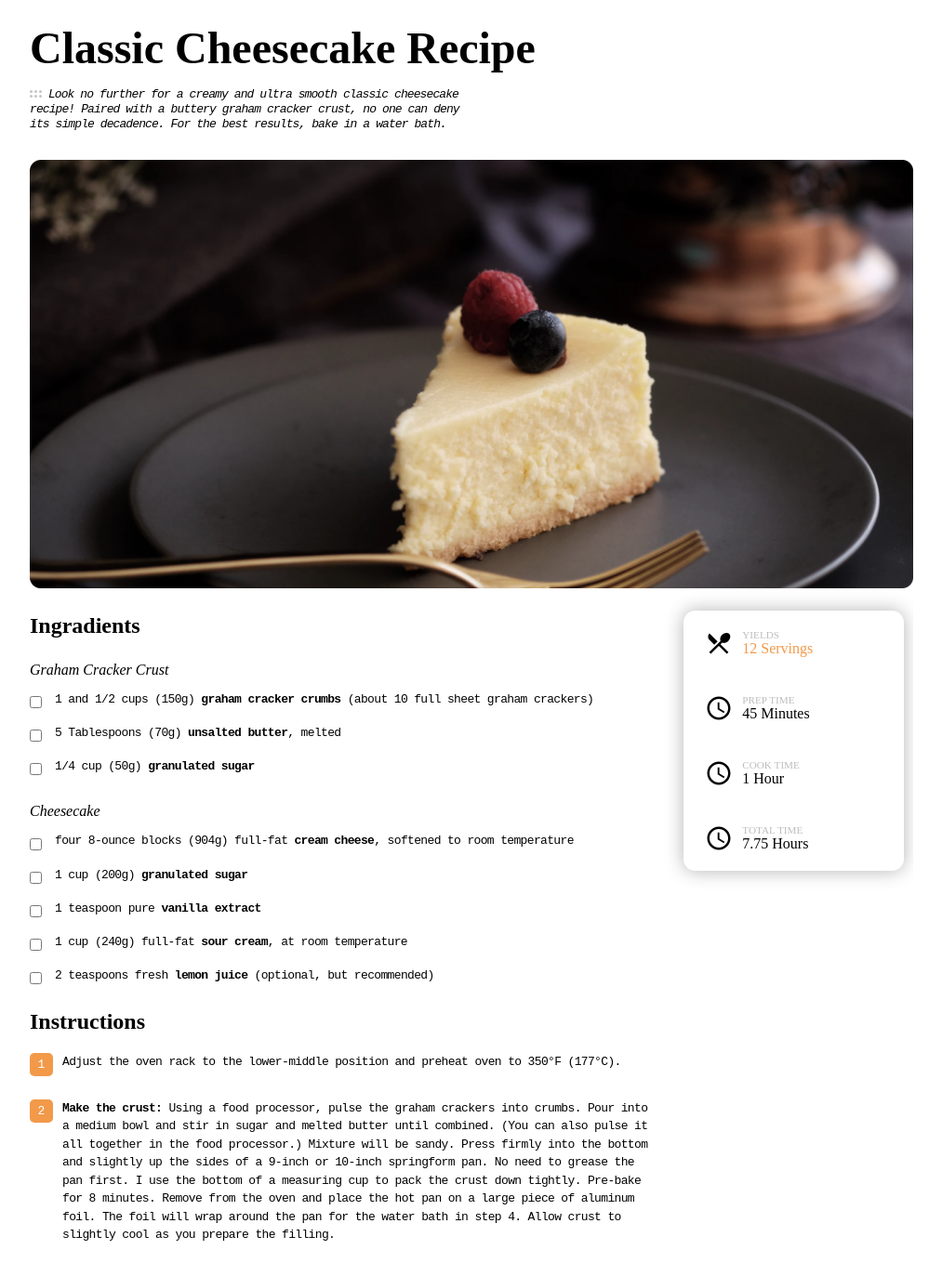
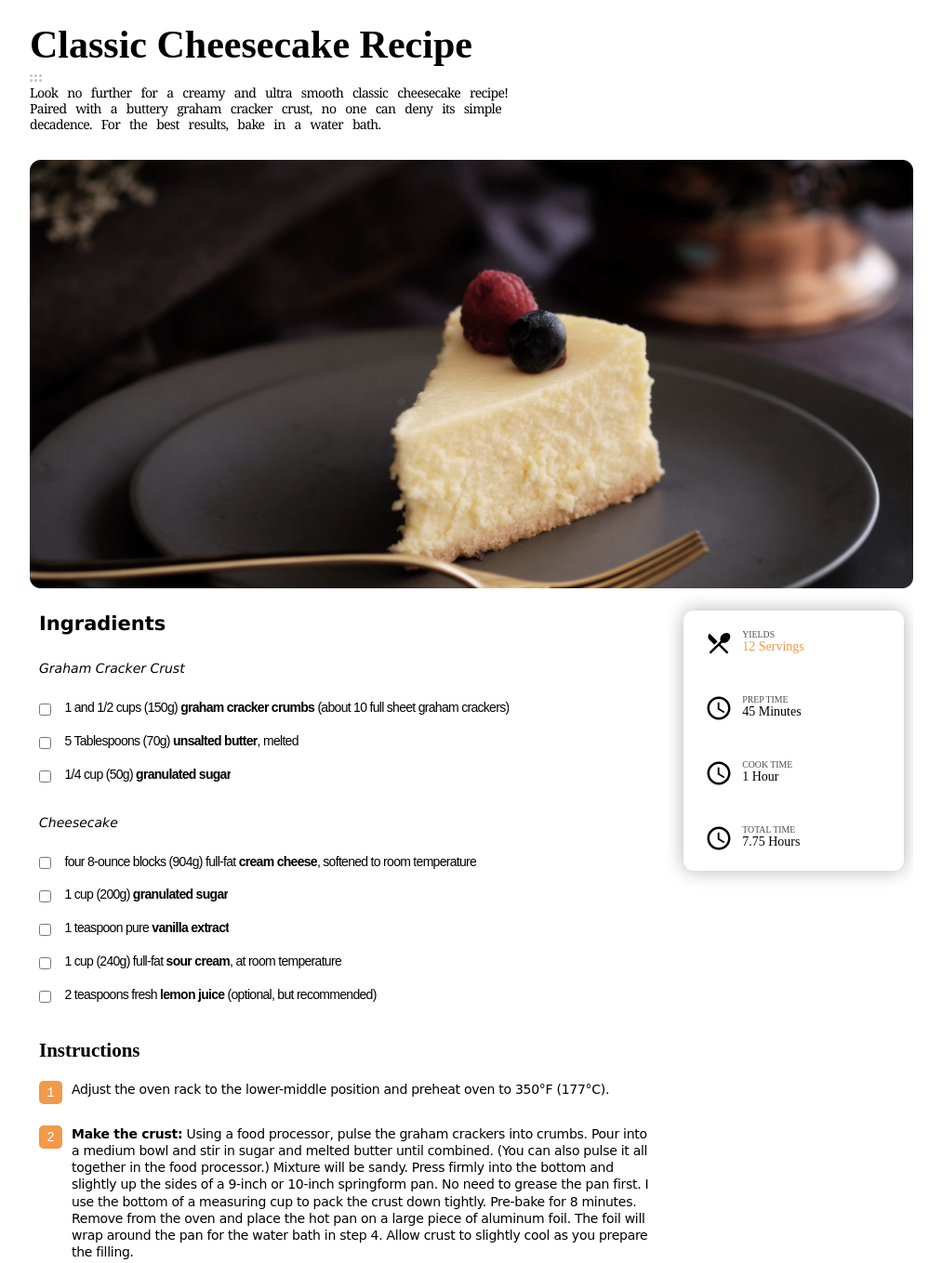
Before and after one commit to Ayushsanjdev/My-Recipe-blog, a plain HTML site: page index.html in a window 1280 px wide. Shown: the top 1359 px of the page at 93% size, without its empty margins (133-1146 px from the left). Drawn offline with Linux system fonts and the light colour scheme.

Commit message:
font: fixed

```diff
--- a/index.html
+++ b/index.html
@@ -14,8 +14,9 @@
         </h1>
         <!-- details of the header -->
         <summary id="head-summary">
+            <img src="6dots.svg">
             <p class="head-para">
-                <img src="6dots.svg"> <i>Look no further for a creamy and ultra smooth classic cheesecake recipe! Paired with a buttery graham cracker crust, no one can deny its simple decadence. For the best results, bake in a water bath.</i>
+                 Look no further for a creamy and ultra smooth classic cheesecake recipe! Paired with a buttery graham cracker crust, no one can deny its simple decadence. For the best results, bake in a water bath.
             </p>
         </summary>
     </header>
--- a/style.css
+++ b/style.css
@@ -1,10 +1,13 @@
 /*resetting everything*/
 *, html, body {
-	/*border: 1px solid green;*/
 	margin: 0;
 	padding: 0;
 	box-sizing: border-box;
 	overflow-x: hidden;
+}
+
+:root {
+	font-size: 14px;
 }
 
 body {
@@ -25,12 +28,13 @@ body {
 }
 
 #head-summary .head-para {
-	font-weight: 300;
-	font-family: monospace;
-	width: 50%;
-	letter-spacing: -0.07em;
-	line-height: 1rem;
-	margin-top: 10px;
+	font-weight: 500;
+	font-family: Georgia, 'Times New Roman', Times, serif;
+	width: 55%;
+	letter-spacing: -0.05em;
+	word-spacing: 0.5rem;
+	line-height: 1.2rem;
+
 }
 
 #main-container {
@@ -65,7 +69,7 @@ body {
 
 #shortcut-menu div > .small {
 	font-size: 0.7rem;
-	color: #bdbdbd;
+	color: #4e4b4b;
 }
 
 #shortcut-menu div > img {
@@ -79,11 +83,15 @@ body {
 
 #sec-ingradients, #instructions-sec {
 	width: 70%;
+	margin-left: 10px;
 }
 
 #sec-ingradients, .ingradients-first, .ingradients-second{
 	margin-top: 20px;
-	line-height: 1.5rem;
+	line-height: 2rem;
+	font-family: Verdana, Geneva, Tahoma, sans-serif
+	;
+	margin-bottom: 10px;
 }
 form > input {
 	margin-right: 10px;
@@ -92,8 +100,9 @@ form > label {
 	display: inline-block;
 	margin-top: 10px;
 	letter-spacing: -0.05em;
-	font-family: monospace;
+	font-family: Arial, Helvetica, sans-serif;
 	line-height: 1.2rem;
+	font-size: 1rem;
 }
 
 #instructions-heading {
@@ -102,9 +111,9 @@ form > label {
 
 #instructions-sec > p {
 	margin-bottom: 30px;
-	font-family: monospace;
-	letter-spacing: -0.05em;
-	line-height: 150%;
+	font-family: cursive, 'Arial Narrow', Arial, sans-serif;
+	line-height: 1.3rem;
+	letter-spacing: -0.02em;
 }
 
 #instructions-sec > div {
```
